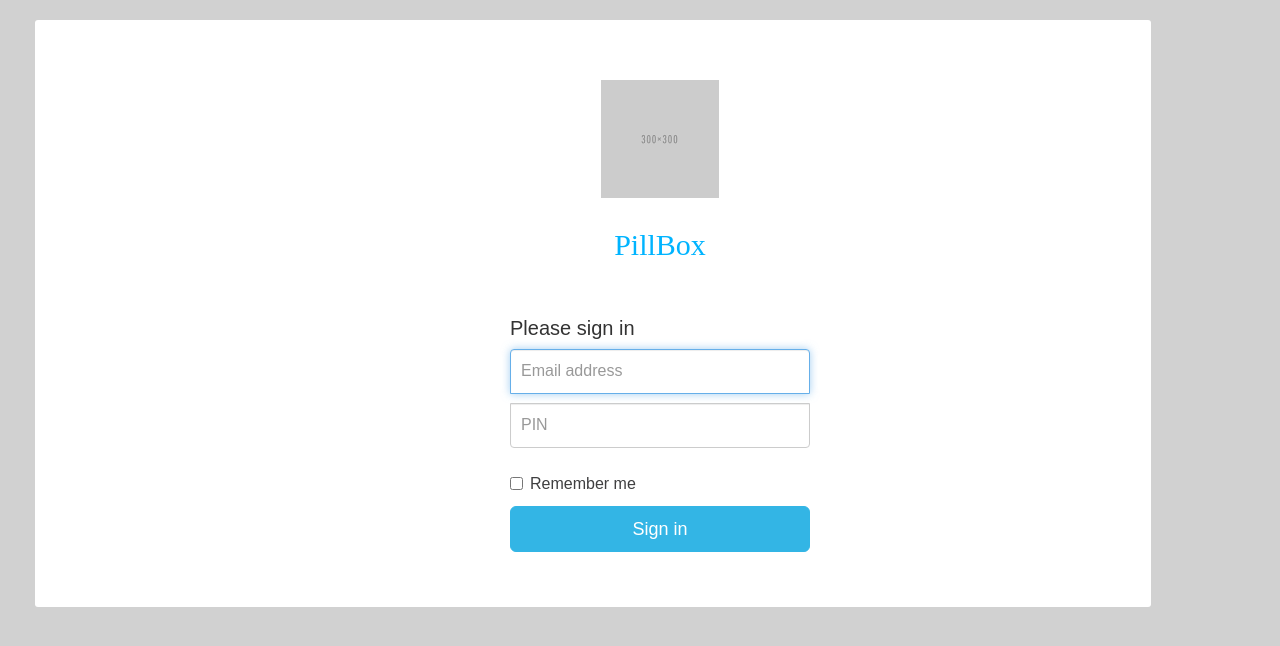
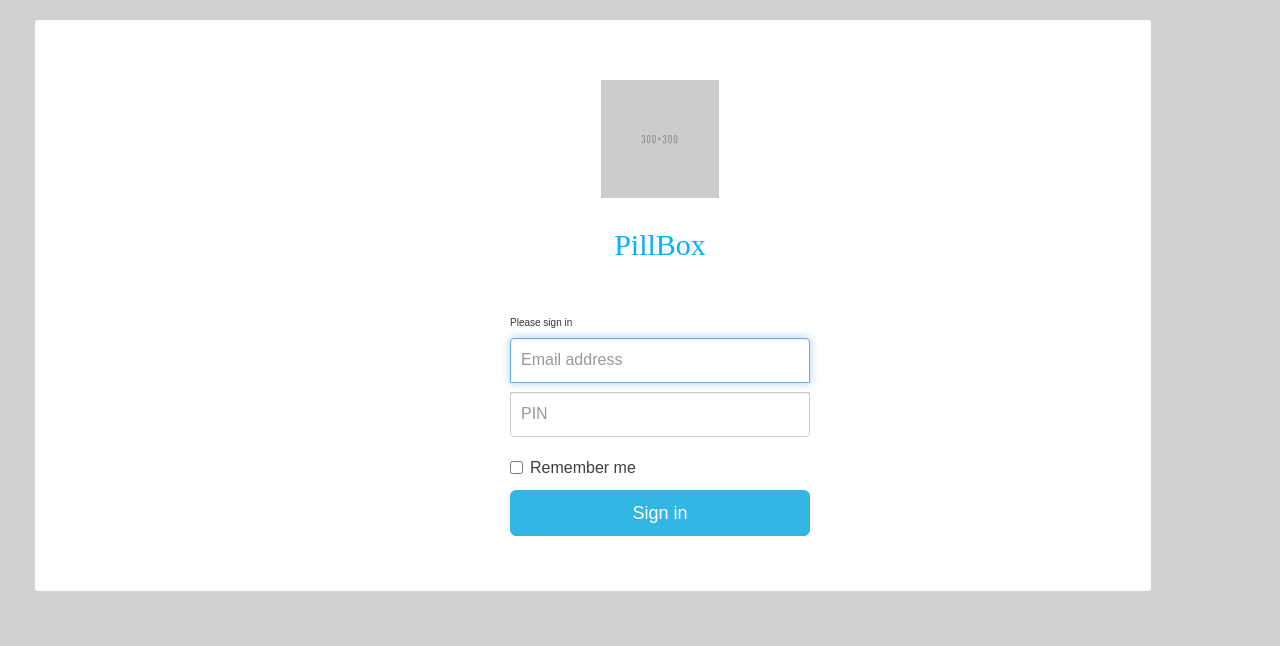
Before and after one commit to joharahalomair/PillApp, a PHP site: page /index.html in a window 1280 px wide. Shown: the top 646 px of the page. Run offline with PHP 8.4, Linux system fonts and the light colour scheme.

Commit message:
Update stylesheet.css

```diff
--- a/stylesheet.css
+++ b/stylesheet.css
@@ -214,7 +214,7 @@ body{
 .form-signin .form-signin-heading,
 .form-signin .checkbox, .form-signup .form-signup-heading {
   margin-bottom: 10px;
-	font-size: 20px;
+	font-size: 10px;
 }
 .form-signin .checkbox {
   font-weight: normal;
```
